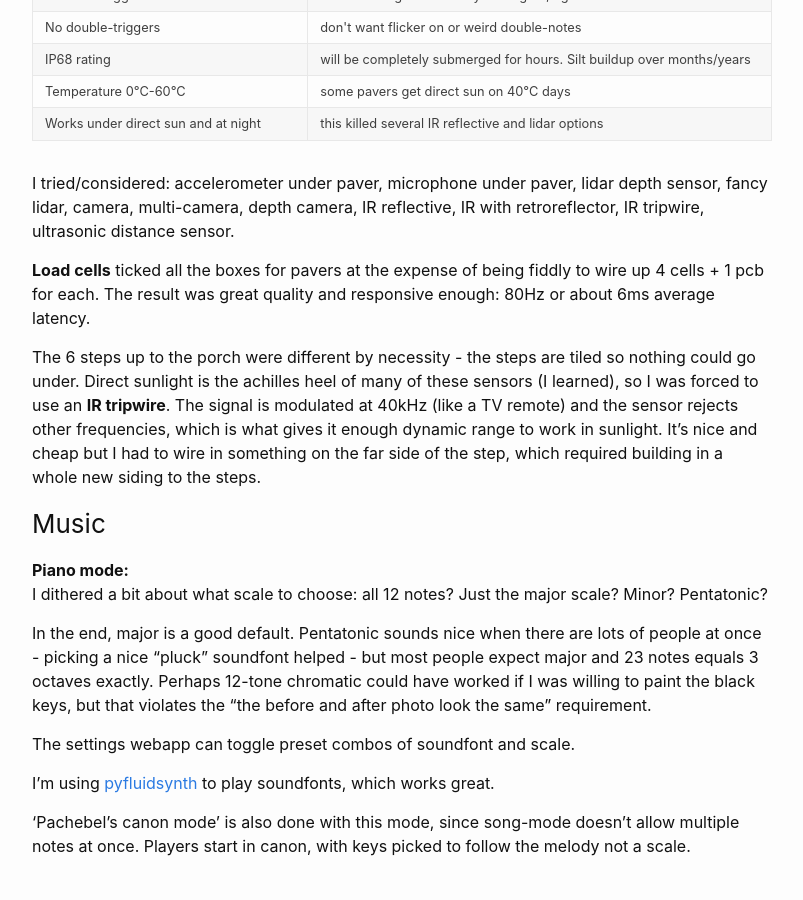
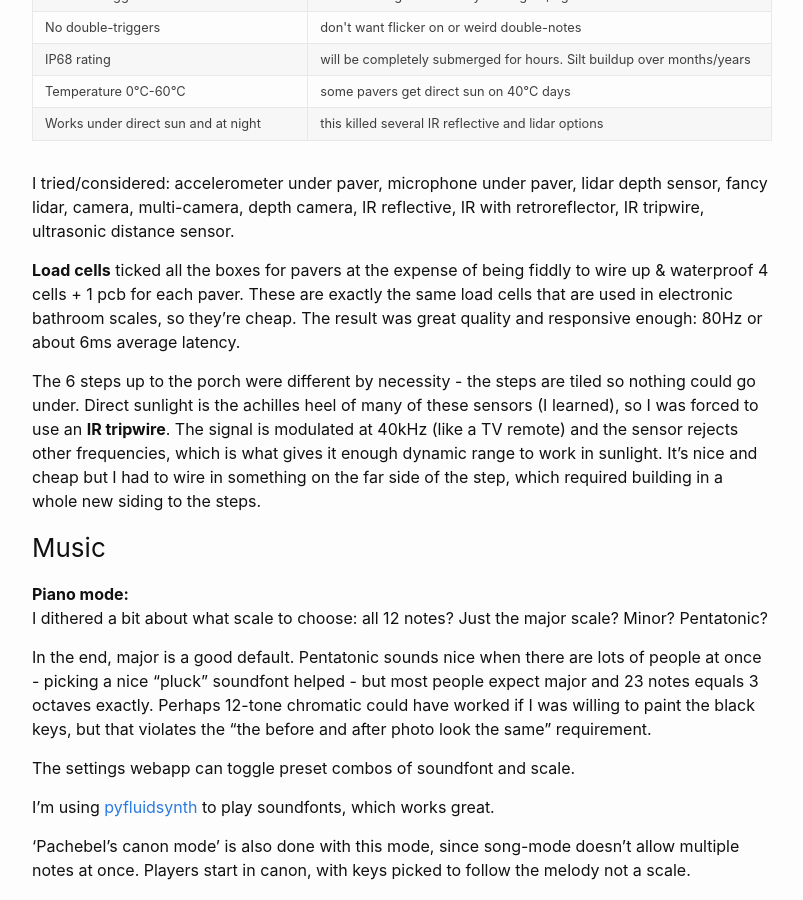
Before and after one commit to mattyyeung/mattyyeung.github.io, a Jekyll site: the page built from piano-path.md, in a window 1280 px wide and 900 px high, scrolled down 4933 px. Shown: the whole window, without its empty margins (238-1041 px from the left). Built offline with Jekyll 4.4.1, drawn with Linux system fonts in a browser that asks for light colours.

Commit message:
piano-path

```diff
--- a/piano-path.md
+++ b/piano-path.md
@@ -100,10 +100,10 @@ Hell yeah! All the design files are on [github](TODO)<!--TODO-->, CC-NC-BY licen
 ## Technical Details
 
 ### Architecture:
-![Piano Path Architecture](/assets/piano-path/architecture.png)
+<p class="center"><img src="/assets/piano-path/architecture.png" alt="Piano Path Architecture"></p>
 
 ### Exploded view of one paver:
-![Exploded view of one paver](/assets/piano-path/paver-exploded.png)
+<p class="center"><img src="/assets/piano-path/paver-exploded.png" alt="Exploded view of one paver"></p>
 
 ### Design Goals:
 1. Steps that light up!
@@ -152,7 +152,7 @@ I probably went though 10 different options before settling on [load cells](http
 
 I tried/considered: accelerometer under paver, microphone under paver, lidar depth sensor, fancy lidar, camera, multi-camera, depth camera, IR reflective, IR with retroreflector, IR tripwire, ultrasonic distance sensor.
 
-**Load cells** ticked all the boxes for pavers at the expense of being fiddly to wire up 4 cells + 1 pcb for each. The result was great quality and responsive enough: 80Hz or about 6ms average latency.
+**Load cells** ticked all the boxes for pavers at the expense of being fiddly to wire up & waterproof 4 cells + 1 pcb for each paver. These are exactly the same load cells that are used in electronic bathroom scales, so they're cheap. The result was great quality and responsive enough: 80Hz or about 6ms average latency.
 
 The 6 steps up to the porch were different by necessity - the steps are tiled so nothing could go under. Direct sunlight is the achilles heel of many of these sensors (I learned), so I was forced to use an **IR tripwire**. The signal is modulated at 40kHz (like a TV remote) and the sensor rejects other frequencies, which is what gives it enough dynamic range to work in sunlight. It's nice and cheap but I had to wire in something on the far side of the step, which required building in a whole new siding to the steps.
 
```
